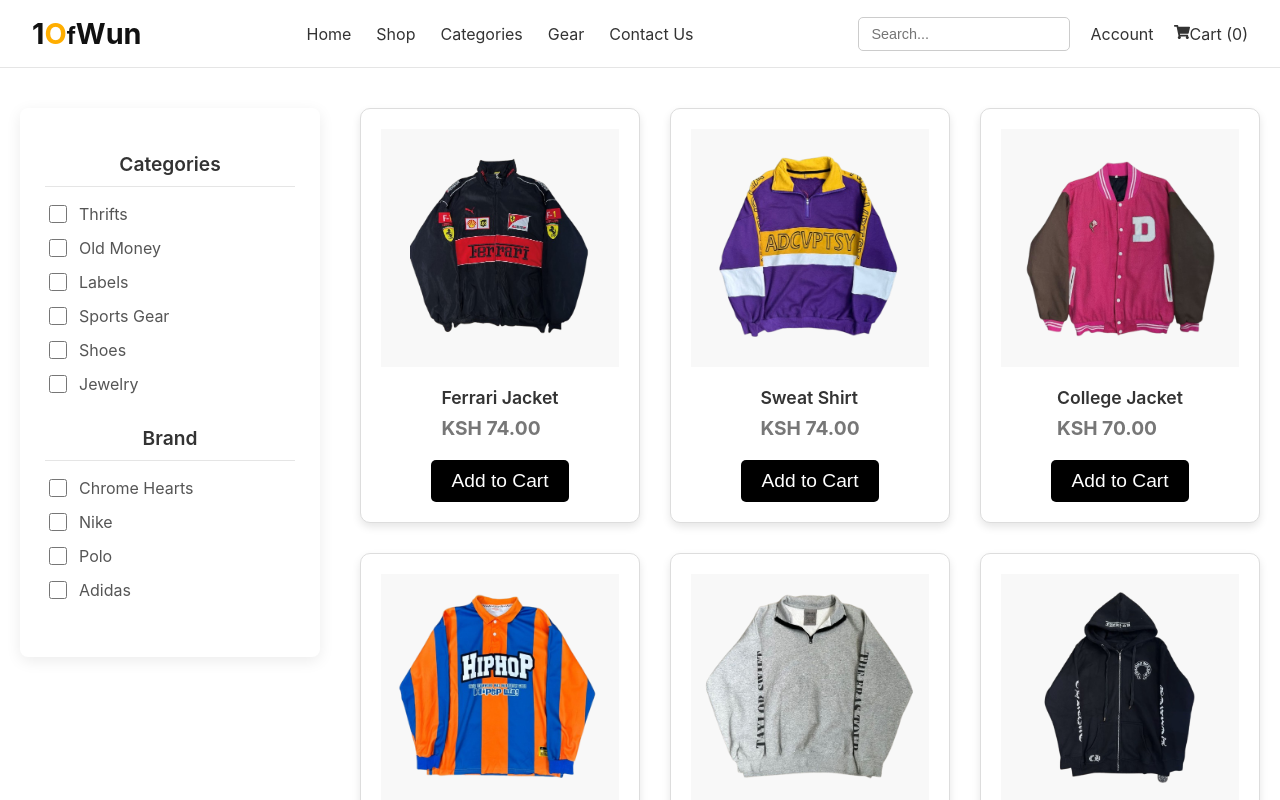
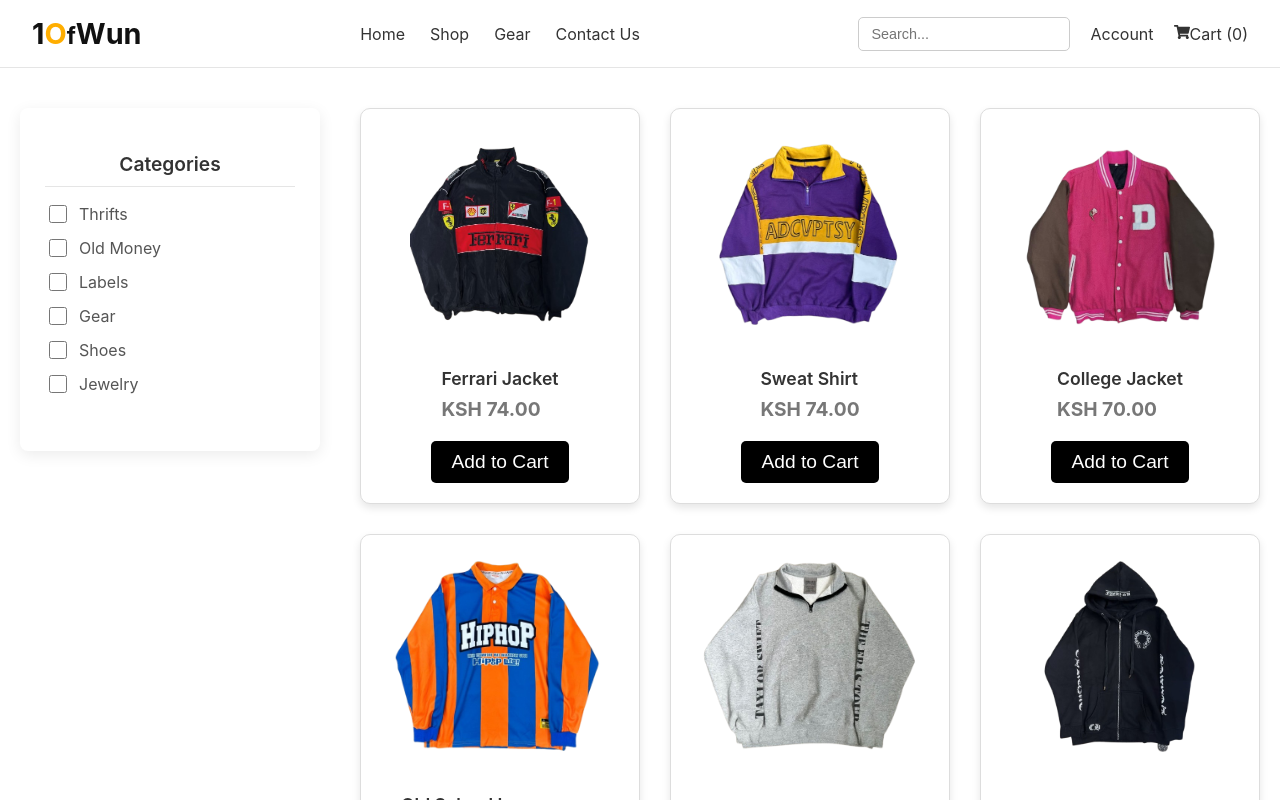
Before and after one commit to 1OfWun/1OfWun-UI, a React (Create React App) app: page /shop in a window 1280 px wide. Shown: the top 800 px of the page. Built offline with nearby package versions, Linux system fonts and the light colour scheme.

Commit message:
Filter func

```diff
--- a/src/App.js
+++ b/src/App.js
@@ -9,7 +9,7 @@
 import Gear from './components/Gear/Gear';
 import Featured from './components/Featured/Featured';
 import Account from './components/Account/Account';
-// import Cart from './components/Cart/Cart';
+import Cart from './components/Cart/Cart';
 import { AppProvider } from './context/AppContext';
 
 function App() {
@@ -24,7 +24,7 @@
             <Route path="/gear" element={<Gear />} />
             <Route path="/contact" element={<Contact />} />
             <Route path="/account" element={<Account />} />
-            {/* <Route path="/cart" element={<Cart />} /> */}
+            <Route path="/cart" element={<Cart />} />
           </Routes>
           <Footer />
         </Router>
--- a/src/components/Featured/Featured.jsx
+++ b/src/components/Featured/Featured.jsx
@@ -1,24 +1,27 @@
-import React from 'react'
-import "./Featured.css"
-import city from '../../assets/Sports/city.png'
-import ferrari from '../../assets/Ferrari_jacket.png'
-import Memphis from '../../assets/Sports/Memphis.png'
-import pinkj from '../../assets/Sports/pinkj.png'
-import whitenike from '../../assets/Sports/whitenike.png'
-import blackN from '../../assets/Sports/blackN.png'
-import bluemanu from '../../assets/Sports/bluemanu.png'
+import React, { useContext } from 'react';
+import "./Featured.css";
+import city from '../../assets/Sports/city.png';
+import ferrari from '../../assets/Ferrari_jacket.png';
+import Memphis from '../../assets/Sports/Memphis.png';
+import pinkj from '../../assets/Sports/pinkj.png';
+import whitenike from '../../assets/Sports/whitenike.png';
+import blackN from '../../assets/Sports/blackN.png';
+import bluemanu from '../../assets/Sports/bluemanu.png';
+import { AppContext } from '../../context/AppContext';
 
 const Featured = () => {
+    const products = [
+        { name: "City Jersey", price: 30, category: "Gear", image: city },
+        { name: "Ferrari Jacket", price: 74, category: "Labels", image: ferrari },
+        { name: "Memphis Jersey", price: 30, category: "Gear", image: Memphis },
+        { name: "Pink Jersey", price: 30, category: "Gear", image: pinkj },
+        { name: "Nike Jersey", price: 30, category: "Gear", image: whitenike },
+        { name: "Black Jersey", price: 30, category: "Gear", image: blackN }, // Fixed typo "Gaer"
+        { name: "Manu Jersey", price: 30, category: "Gear", image: bluemanu },
+    ];
 
-    const products = [
-        {name: "City Jersey", price: 30, image: `${city}`},
-        {name: "Ferrari Jacket", price: 74, image: `${ferrari}`},
-        {name: "Memphis Jersey", price: 30, image: `${Memphis}`},
-        {name: "Pink Jersey", price: 30, image: `${pinkj}`},
-        {name: "Nike Jersey", price: 30, image: `${whitenike}`},
-        {name: "Black Jersey", price: 30, image: `${blackN}`},
-        {name: "Manu Jersey", price: 30, image: `${bluemanu}`},
-    ]
+    const { addToCart } = useContext(AppContext);
+
     return (
         <div className="featured-products">
             <h2>Featured Products</h2>
@@ -27,13 +30,20 @@
                     <div className="product-card" key={index}>
                         <img src={product.image} alt={product.name} />
                         <h3>{product.name}</h3>
-                    <p>${product.price}</p>
-                    <button>Add to Cart</button>
+                        <p>KSH {product.price}.00</p>
+                        <button
+                            onClick={() => {
+                                addToCart(product);
+                                alert("Product added to cart");
+                            }}
+                        >
+                            Add to Cart
+                        </button>
                     </div>
                 ))}
             </div>
         </div>
-  )
-}
+    );
+};
 
-export default Featured
+export default Featured;
--- a/src/components/Header/Header.css
+++ b/src/components/Header/Header.css
@@ -54,27 +54,6 @@
 
 .nav-item a:hover::after {
     width: 100%;
-}
-
-.dropdown-menu {
-    display: none;
-    position: absolute;
-    background-color: white;
-    padding: 10px;
-    list-style: none;
-    border: 1px solid #ddd;
-    top: 100%;
-    left: 0;
-    min-width: 150px;
-    box-shadow: 0 4px 8px rgba(0,0,0,0.1);
-}
-
-.dropdown:hover .dropdown-menu {
-    display: block;
-}
-
-.dropdown-menu li a {
-    white-space: nowrap;
 }
 
 .header-right {
--- a/src/components/Header/Header.jsx
+++ b/src/components/Header/Header.jsx
@@ -23,15 +23,7 @@
         <ul className="nav-list">
           <li className="nav-item"><Link to="/">Home</Link></li>
           <li className="nav-item"><Link to="/shop">Shop</Link></li>
-          <li className="nav-item dropdown">
-            <Link to="/categories" className="dropdown-toggle">Categories</Link>
-            <ul className="dropdown-menu">
-              <li><Link to="/categories/thrifts">Thrifts</Link></li>
-              <li><Link to="/categories/old-money">Old Money</Link></li>
-              <li><Link to="/categories/labels">Labels</Link></li>
-            </ul>
-          </li>
-          <li className="nav-item"><Link to="/gear">Gear</Link></li>
+                    <li className="nav-item"><Link to="/gear">Gear</Link></li>
           <li className="nav-item"><Link to="/contact">Contact Us</Link></li>
         </ul>
       </nav>
--- a/src/components/Shop/Shop.jsx
+++ b/src/components/Shop/Shop.jsx
@@ -1,4 +1,4 @@
-import { useState } from 'react';
+import React, { useState, useContext } from 'react';
 import './Shop.css';
 import Ferrari_jacket from '../../assets/Ferrari_jacket.png';
 import Purple_sweat_shirt from '../../assets/Purple_sweat_shirt.png';
@@ -9,65 +9,91 @@
 import js from '../../assets/js.png';
 import CL from '../../assets/CL.png';
 import CH_Beanie from '../../assets/CH_Beanie.png';
+import { AppContext } from '../../context/AppContext';
 
 const products = [
-    { id: 1, name: 'Ferrari Jacket', price: 74, image: `${Ferrari_jacket}` },
-    { id: 2, name: 'Sweat Shirt', price: 74, image: `${Purple_sweat_shirt}` },
-    { id: 3, name: 'College Jacket', price: 70, image: `${jOCK}` },
-    { id: 4, name: 'Old School Long Sleeve', price: 74, image: `${Orange_front}` },
-    { id: 5, name: 'Sweater', price: 84, image: `${Sweat_hoodie}` },
-    { id: 6, name: 'Thrifts Hoodie', price: 65, image: `${CH}` },
-    { id: 7, name: 'Old Money Jacket', price: 90, image: `${js}` },
-    { id: 8, name: 'Luxury Bag', price: 120, image: `${CL}` },
-    { id: 9, name: 'Trendy Sunglasses', price: 40, image: `${CH_Beanie}` },
+    { id: 1, name: 'Ferrari Jacket', price: 74, category: "Labels", image: Ferrari_jacket },
+    { id: 2, name: 'Sweat Shirt', price: 74, category: "Old Money", image: Purple_sweat_shirt },
+    { id: 3, name: 'College Jacket', price: 70, category: "Thrifts", image: jOCK },
+    { id: 4, name: 'Old School Long Sleeve', price: 74, category: "Old Money", image: Orange_front },
+    { id: 5, name: 'Sweater', price: 84, category: "Thrifts", image: Sweat_hoodie },
+    { id: 6, name: 'Thrifts Hoodie', price: 65, category: "Thrifts", image: CH },
+    { id: 7, name: 'Old Money Jacket', price: 90, category: "Old Money", image: js },
+    { id: 8, name: 'Luxury Bag', price: 120, category: "Labels", image: CL },
+    { id: 9, name: 'Trendy Sunglasses', price: 40, category: "Jewelry", image: CH_Beanie },
 ];
 
 const Shop = () => {
     const [currentPage, setCurrentPage] = useState(1);
+    const [selectedCategories, setSelectedCategories] = useState([]);
     const productsPerPage = 6;
-    const totalPages = Math.ceil(products.length / productsPerPage);
+    const { addToCart } = useContext(AppContext);
 
+    const handleCategoryChange = (category) => {
+        if (selectedCategories.includes(category)) {
+            setSelectedCategories(selectedCategories.filter(c => c !== category));
+        } else {
+            setSelectedCategories([...selectedCategories, category]);
+        }
+        setCurrentPage(1);
+    };
+
+    const filteredProducts = selectedCategories.length > 0
+        ? products.filter(product => selectedCategories.includes(product.category))
+        : products;
+
+    const totalPages = Math.ceil(filteredProducts.length / productsPerPage);
     const startIndex = (currentPage - 1) * productsPerPage;
-    const currentProducts = products.slice(startIndex, startIndex + productsPerPage);
+    const currentProducts = filteredProducts.slice(startIndex, startIndex + productsPerPage);
 
     return (
         <div className="shop-container">
-            <aside className='filters-sidebar'>
+            <aside className="filters-sidebar">
                 <div className="filter-group">
                     <h3>Categories</h3>
-                    <div className="filter-option"><label><input type="checkbox" /> Thrifts</label></div>
-                    <div className="filter-option"><label><input type="checkbox" /> Old Money</label></div>
-                    <div className="filter-option"><label><input type="checkbox" /> Labels</label></div>
-                    <div className="filter-option"><label><input type="checkbox" /> Sports Gear</label></div>
-                    <div className="filter-option"><label><input type="checkbox" /> Shoes</label></div>
-                    <div className="filter-option"><label><input type="checkbox" /> Jewelry</label></div>
+                    {["Thrifts", "Old Money", "Labels", "Gear", "Shoes", "Jewelry"].map(category => (
+                        <div className="filter-option" key={category}>
+                            <label>
+                                <input
+                                    type="checkbox"
+                                    checked={selectedCategories.includes(category)}
+                                    onChange={() => handleCategoryChange(category)}
+                                />
+                                {category}
+                            </label>
                         </div>
-
-                <div className="filter-group">
-                    <h3>Brand</h3>
-                    <div className="filter-option"><label><input type="checkbox" /> Chrome Hearts</label></div>
-                    <div className="filter-option"><label><input type="checkbox" /> Nike</label></div>
-                    <div className="filter-option"><label><input type="checkbox" /> Polo</label></div>
-                    <div className="filter-option"><label><input type="checkbox" /> Adidas</label></div>
+                    ))}
                 </div>
             </aside>
 
             <main className="main-content">
-                <section className='products-grid'>
-                    {currentProducts.map(product => (
+                <section className="products-grid">
+                    {currentProducts.length > 0 ? (
+                        currentProducts.map(product => (
                             <div key={product.id} className="product-card">
-                            <div className="product-image-container">
+                                <div className="image-container">
                                     <img src={product.image} alt={product.name} />
                                 </div>
                                 <div className="product-info">
                                     <h4>{product.name}</h4>
                                     <p>KSH {product.price}.00</p>
                                 </div>
-                            <button>Add to Cart</button>
+                                <button
+                                    onClick={() => {
+                                        addToCart(product);
+                                        alert(`${product.name} added to cart`);
+                                    }}
+                                >
+                                    Add to Cart
+                                </button>
                             </div>
-                    ))}
+                        ))
+                    ) : (
+                        <p>No products found for the selected filters.</p>
+                    )}
                 </section>
 
+                {totalPages > 1 && (
                     <div className="pagination">
                         {Array.from({ length: totalPages }, (_, index) => (
                             <button
@@ -79,9 +105,10 @@
                             </button>
                         ))}
                     </div>
+                )}
             </main>
         </div>
-    )
-}
+    );
+};
 
 export default Shop;
```
Also changed, not shown: src/components/Cart/Cart.css (added, +144 -0 lines), src/components/Cart/Cart.jsx (added, +36 -0 lines). Lines whose indentation alone changed are shown as unchanged.
